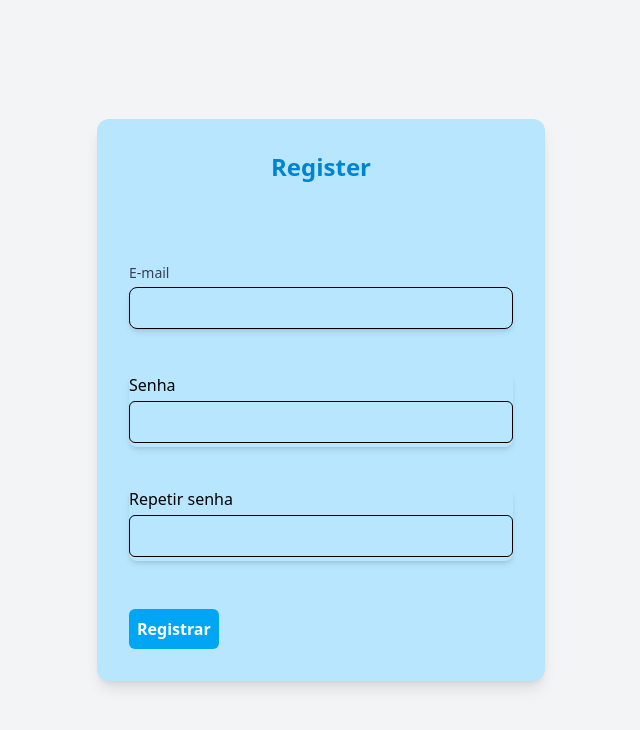
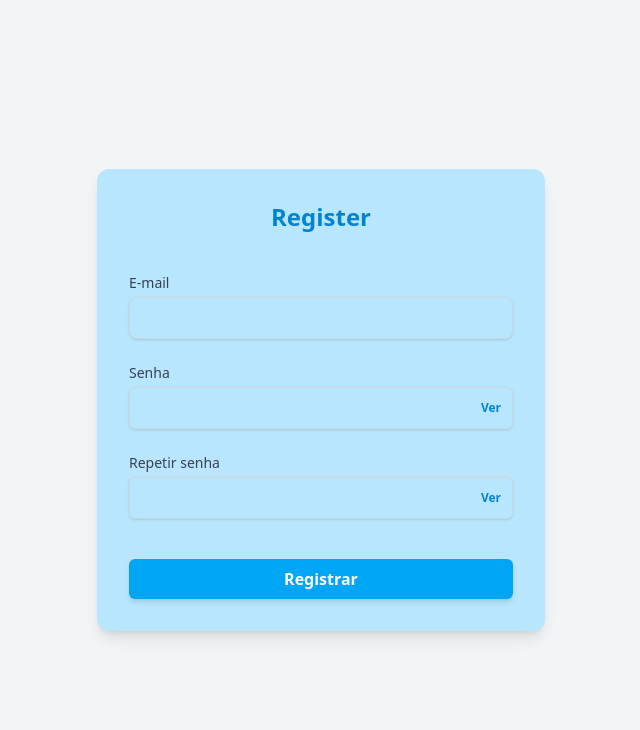
Before and after one commit to RobertdeSMaio/investdash, a React (Vite) app: page /Register in a window 1280 px wide. Shown: the top 730 px of the page, without its empty margins (319-959 px from the left). Built offline with nearby package versions, Linux system fonts and the light colour scheme.

Commit message:
Add register validation and button to see the password

```diff
--- a/src/pages/Register.tsx
+++ b/src/pages/Register.tsx
@@ -1,62 +1,138 @@
+import { useFormik } from "formik";
+import { useState } from "react";
+import * as Yup from "yup";
+
 export default function Register() {
+  // Estados para controlar a visibilidade de cada campo de senha
+  const [showPassword, setShowPassword] = useState(false);
+  const [showConfirmPassword, setShowConfirmPassword] = useState(false);
+
+  const formik = useFormik({
+    initialValues: {
+      email: "",
+      password: "",
+      confirmPassword: "",
+    },
+    validationSchema: Yup.object({
+      email: Yup.string().email("E-mail inválido").required("Obrigatório"),
+      password: Yup.string()
+        .min(6, "Mínimo 6 caracteres")
+        .required("Obrigatório"),
+      confirmPassword: Yup.string()
+        .oneOf([Yup.ref("password")], "As senhas não conferem")
+        .required("Obrigatório"),
+    }),
+    onSubmit: (values) => {
+      console.log("Dados prontos para o Banco:", values);
+      alert("Registro enviado! Verifique o console.");
+    },
+  });
+
   return (
-    <main className="min-h-screen flex items-center justify-center bg-gray-100 p-4 shadow-md rounded-lg">
-      <div className="bg-sky-200 p-8 rounded-xl shadow-lg w-full max-w-md">
-        <h1 className="text-2xl font-bold text-sky-600 mb-20 text-center">
+    <main className="min-h-screen flex items-center justify-center bg-gray-100 p-4">
+      <form
+        onSubmit={formik.handleSubmit}
+        className="bg-sky-200 p-8 rounded-xl shadow-lg w-full max-w-md flex flex-col"
+      >
+        <h1 className="text-2xl font-bold text-sky-600 mb-10 text-center">
           Register
         </h1>
 
         {/* Campo E-mail */}
-        <div className="flex flex-col gap-1">
+        <div className="flex flex-col gap-1 mb-6">
           <label htmlFor="email" className="text-sm font-medium text-gray-700">
             E-mail
           </label>
           <input
             type="email"
             id="email"
-            className={`p-2 border rounded-lg outline-none shadow-md mb-10
+            {...formik.getFieldProps("email")}
+            className={`p-2 border rounded-lg outline-none shadow-sm transition-all ${
+              formik.touched.email && formik.errors.email
                 ? "border-red-500"
-                  : "border-gray-300"
+                : "border-gray-300 focus:border-sky-500"
             }`}
           />
-          <span className="text-red-500 text-xs"></span>
+          {formik.touched.email && formik.errors.email && (
+            <span className="text-red-500 text-xs">{formik.errors.email}</span>
+          )}
         </div>
 
         {/* Campo Senha */}
-        <div className="flex flex-col gap-1 shadow-md rounded-lg mb-10">
-          <label htmlFor="password">Senha</label>
+        <div className="flex flex-col gap-1 mb-6">
+          <label
+            htmlFor="password"
+            className="text-sm font-medium text-gray-700"
+          >
+            Senha
+          </label>
+          <div className="relative">
             <input
-            type="password"
+              type={showPassword ? "text" : "password"}
               id="password"
-            className={`p-2 border rounded-md outline-none
+              {...formik.getFieldProps("password")}
+              className={`w-full p-2 border rounded-md outline-none shadow-sm transition-all ${
+                formik.touched.password && formik.errors.password
                   ? "border-red-500"
-                  : "border-gray-300"
+                  : "border-gray-300 focus:border-sky-500"
               }`}
             />
+            <button
+              type="button" // Essencial para não submeter o form ao clicar
+              onClick={() => setShowPassword(!showPassword)}
+              className="absolute right-3 top-1/2 -translate-y-1/2 text-xs font-bold text-sky-600 hover:text-sky-800"
+            >
+              {showPassword ? "Ocultar" : "Ver"}
+            </button>
+          </div>
+          {formik.touched.password && formik.errors.password && (
+            <span className="text-red-500 text-xs">
+              {formik.errors.password}
+            </span>
+          )}
+        </div>
 
-          <span className="text-red-500 text-xs"></span>
-        </div>
-        <div className="flex flex-col gap-1 shadow-md rounded-lg mb-10">
-          <label htmlFor="password">Repetir senha</label>
+        {/* Campo Repetir Senha */}
+        <div className="flex flex-col gap-1 mb-10">
+          <label
+            htmlFor="confirmPassword"
+            className="text-sm font-medium text-gray-700"
+          >
+            Repetir senha
+          </label>
+          <div className="relative">
             <input
-            type="password"
-            id="password"
-            className={`p-2 border rounded-md outline-none
+              type={showConfirmPassword ? "text" : "password"}
+              id="confirmPassword"
+              {...formik.getFieldProps("confirmPassword")}
+              className={`w-full p-2 border rounded-md outline-none shadow-sm transition-all ${
+                formik.touched.confirmPassword && formik.errors.confirmPassword
                   ? "border-red-500"
-                  : "border-gray-300"
+                  : "border-gray-300 focus:border-sky-500"
               }`}
             />
-
-          <span className="text-red-500 text-xs"></span>
+            <button
+              type="button"
+              onClick={() => setShowConfirmPassword(!showConfirmPassword)}
+              className="absolute right-3 top-1/2 -translate-y-1/2 text-xs font-bold text-sky-600 hover:text-sky-800"
+            >
+              {showConfirmPassword ? "Ocultar" : "Ver"}
+            </button>
+          </div>
+          {formik.touched.confirmPassword && formik.errors.confirmPassword && (
+            <span className="text-red-500 text-xs">
+              {formik.errors.confirmPassword}
+            </span>
+          )}
         </div>
 
         <button
           type="submit"
-          className="mt-2 bg-sky-500 text-white p-2 rounded-md font-bold hover:bg-sky-600 transition-colors"
+          className="bg-sky-500 text-white p-2 rounded-md font-bold hover:bg-sky-600 transition-colors shadow-md"
         >
           Registrar
         </button>
-      </div>
+      </form>
     </main>
   );
 }
```
Lines whose indentation alone changed are shown as unchanged.
